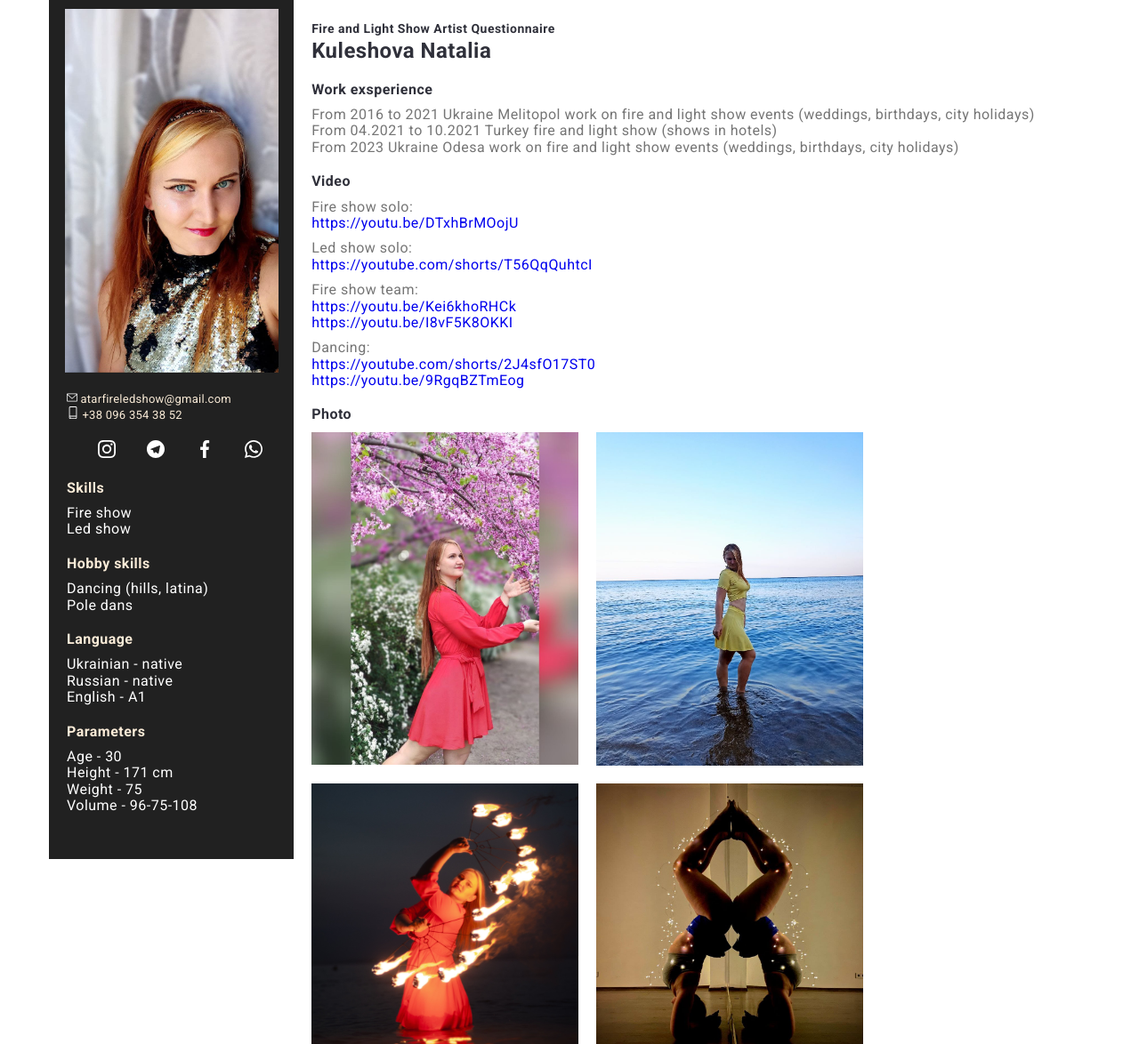
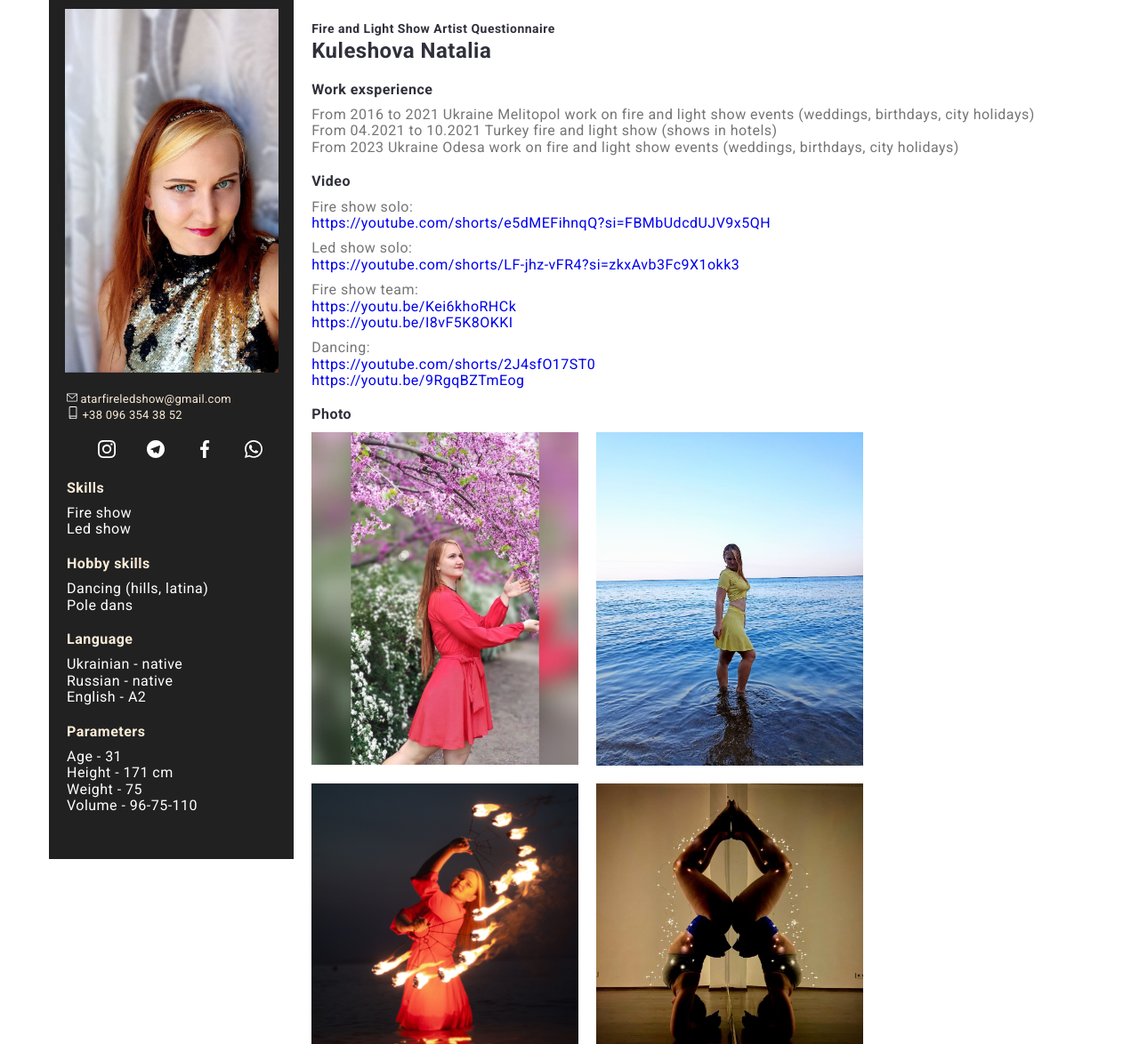
Before and after one commit to Nataliia2/fire-artist-profile, a plain HTML site: page index.html in a window 1280 px wide. Shown: the top 1174 px of the page at 89% size. Drawn offline with nearby package versions, Linux system fonts and the light colour scheme.

Commit message:
новые промо

```diff
--- a/index.html
+++ b/index.html
@@ -74,14 +74,14 @@
             <ul class="list">
               <li class="skill-item">Ukrainian - native</li>
               <li class="skill-item">Russian - native</li>
-              <li class="skill-item">English - A1</li>
+              <li class="skill-item">English - A2</li>
             </ul>
             <p class="skill">Parameters</p>
             <ul class="list">
-              <li class="skill-item">Age - 30</li>
+              <li class="skill-item">Age - 31</li>
               <li class="skill-item">Height - 171 cm</li>
               <li class="skill-item">Weight - 75</li>
-              <li class="skill-item">Volume - 96-75-108</li>
+              <li class="skill-item">Volume - 96-75-110</li>
             </ul>
         </div>
     </section>
@@ -98,10 +98,10 @@
 
       <ul class="gallery list">
         <li class="video-li">Fire show solo:
-          <a class="video" href="https://youtu.be/DTxhBrMOojU" target="_blank">https://youtu.be/DTxhBrMOojU</a>
+          <a class="video" href="https://youtube.com/shorts/e5dMEFihnqQ?si=FBMbUdcdUJV9x5QH" target="_blank">https://youtube.com/shorts/e5dMEFihnqQ?si=FBMbUdcdUJV9x5QH</a>
         </li>
         <li class="video-li">Led show solo:
-          <a class="video" href="https://youtube.com/shorts/T56QqQuhtcI" target="_blank">https://youtube.com/shorts/T56QqQuhtcI</a>
+          <a class="video" href="https://youtube.com/shorts/LF-jhz-vFR4?si=zkxAvb3Fc9X1okk3" target="_blank">https://youtube.com/shorts/LF-jhz-vFR4?si=zkxAvb3Fc9X1okk3</a>
         </li>
         <li class="video-li">Fire show team:
           <a class="video" href="https://youtu.be/Kei6khoRHCk" target="_blank">https://youtu.be/Kei6khoRHCk</a>
```
